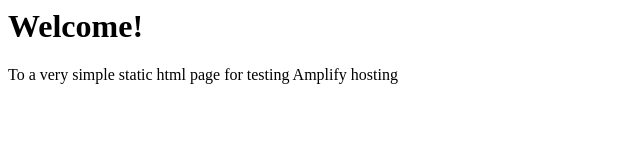
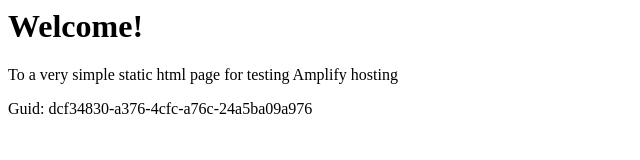
Before and after one commit to aws-aemilia-pdx/Github-PR-Commit-Integration-Test-DoNotTouch-v0-preprod-us-west-2, a website: page src/index.html in a window 1280 px wide. Shown: the whole page, without its empty margins (0-640 px from the left). Drawn offline with Linux system fonts and the light colour scheme.

Commit message:
commit from integ tests

```diff
--- a/src/index.html
+++ b/src/index.html
@@ -1,3 +1,5 @@
+
+
 <html lang="en">
 
 <head>
@@ -10,6 +12,6 @@
 <body>
     <h1>Welcome!</h1>
     <p>To a very simple static html page for testing Amplify hosting</p>
-</body>
+    <p>Guid: dcf34830-a376-4cfc-a76c-24a5ba09a976</p></body>
 
 </html>
```
